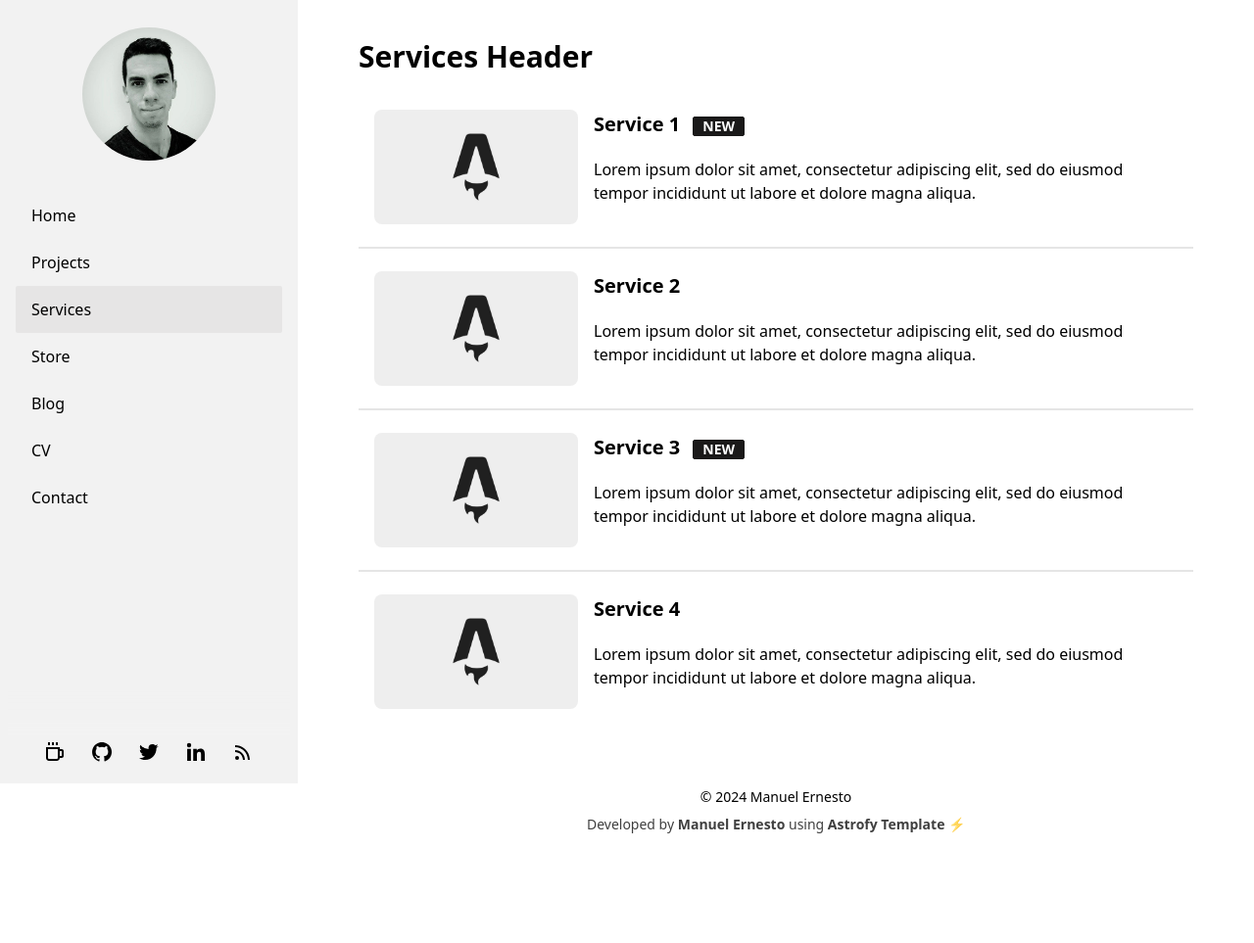
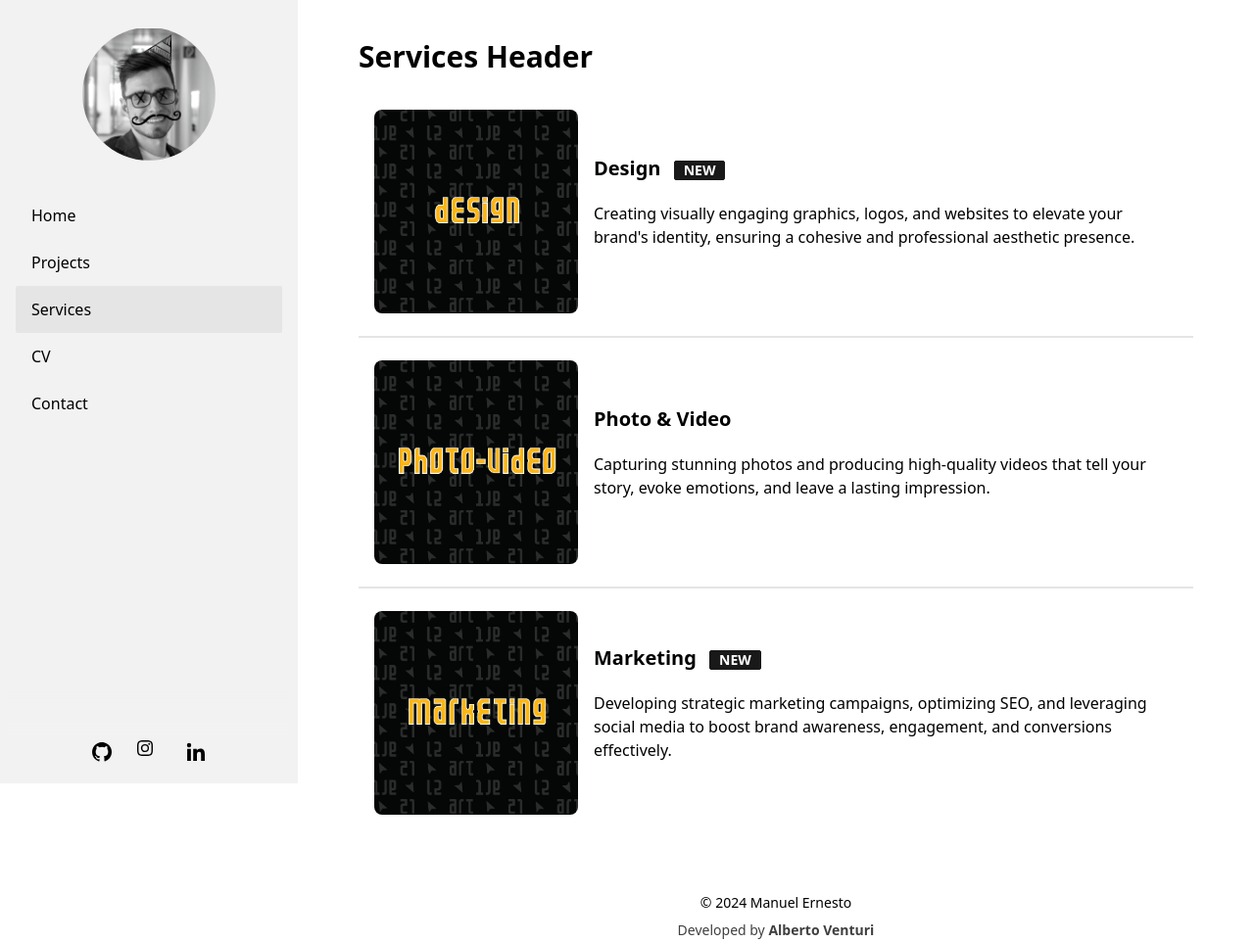
Before and after one commit to albi21dev/myportfolio, an Astro site: page /myportfolio/services in a window 1280 px wide. Shown: the whole page at 98% size. Before the commit the page ends 872 px from the top, so only its background shows below. Built offline with nearby package versions, Linux system fonts and the light colour scheme; Astro itself is replaced by a stand-in of ours.

Commit message:
update_content

```diff
--- a/src/components/BaseHead.astro
+++ b/src/components/BaseHead.astro
@@ -16,7 +16,7 @@
 <!-- Global Metadata -->
 <meta charset="utf-8" />
 <meta name="viewport" content="width=device-width,initial-scale=1" />
-<link rel="icon" type="image/svg+xml" href="/myportfolio/favicon.svg" />
+<link rel="icon" type="image/svg+xml" href="/myportfolio/favicon21.png" />
 <meta name="generator" content={Astro.generator} />
 
 <!-- Primary Meta Tags -->
--- a/src/components/Footer.astro
+++ b/src/components/Footer.astro
@@ -7,9 +7,7 @@
     &copy; {today.getFullYear()} Manuel Ernesto
   </div>
   <div class="inline opacity-75">
-    Developed by <a href="https://manuelernestog.github.io" target="_blank" class="font-bold">Manuel Ernesto</a> using
-    <!-- Thanks for using this template. You can keep this line to support my work :) -->
-    <a href="https://astrofy-template.netlify.app/" target="_blank" class="font-bold">Astrofy Template ⚡️</a>
+    Developed by <a href="https://albi21dev.github.io" target="_blank" class="font-bold">Alberto Venturi</a>
   </div>
 </footer>
 <style></style>
--- a/src/components/Header.astro
+++ b/src/components/Header.astro
@@ -10,7 +10,7 @@
       </label>
     </div>
     <div class="navbar-center">
-      <a class="btn btn-ghost normal-case text-xl" href="/myportfolio/">Manuel Ernesto ⚡️</a>
+      <a class="btn btn-ghost normal-case text-xl" href="/myportfolio/">Alberto Venturi ⚡️</a>
     </div>
     <div class="navbar-end"></div>
   </div>
--- a/src/components/SideBar.astro
+++ b/src/components/SideBar.astro
@@ -12,7 +12,7 @@
       <a href="/myportfolio/">
         <div class="avatar transition ease-in-out hover:scale-[102%] block m-auto">
           <div class="w-[8.5rem]">
-            <Image class="mask mask-circle" format="webp" width={300} height={300} src="/myportfolio/profile.webp" alt="Profile image" />
+            <Image class="mask mask-circle" format="webp" width={300} height={300} src="/myportfolio/albi21_profile.png" alt="Profile image" />
           </div>
         </div>
       </a>
--- a/src/components/SideBarFooter.astro
+++ b/src/components/SideBarFooter.astro
@@ -4,27 +4,8 @@
 </div>
 
 <div class="social-icons px-4 pb-5 pt-1 flex self-center justify-center sticky bottom-0 bg-base-200">
-    <a
-        href="https://manuelernestog.github.io/support-my-work/"
-        target="_blank"
-        class="mx-3"
-        aria-label="Support my work"
-        title="Support my work"
-    >
-        <svg
-            xmlns="http://www.w3.org/2000/svg"
-            width="24"
-            height="24"
-            viewBox="0 0 24 24"
-            style="fill: currentColor;transform: ;msFilter:;"
-            ><path
-                fill-rule="evenodd"
-                clip-rule="evenodd"
-                d="M5 2h2v3H5zm4 0h2v3H9zm4 0h2v3h-2zm6 7h-2V7H3v11c0 1.654 1.346 3 3 3h8c1.654 0 3-1.346 3-3h2c1.103 0 2-.897 2-2v-5c0-1.103-.897-2-2-2zm-4 9a1 1 0 0 1-1 1H6a1 1 0 0 1-1-1V9h10v9zm2-2v-5h2l.002 5H17z"
-            ></path></svg
-        >
     </a>
-    <a href="https://github.com/manuelernestog" target="_blank" class="mx-3" aria-label="Github" title="Github">
+    <a href="https://github.com/albi21dev" target="_blank" class="mx-3" aria-label="Github" title="Github">
         <svg
             xmlns="http://www.w3.org/2000/svg"
             width="24"
@@ -38,7 +19,11 @@
             ></path>
         </svg>
     </a>
-    <a href="https://twitter.com/manuelernestog" target="_blank" class="mx-3" aria-label="Twitter" title="Twitter">
+    <a href="https://www.instagram.com/albi21pics"
+       target="_blank"
+       class="mx-3"
+       aria-label="Instagram"
+       title="Instagram">
         <svg
             xmlns="http://www.w3.org/2000/svg"
             width="24"
@@ -46,12 +31,12 @@
             viewBox="0 0 24 24"
             style="fill: currentColor;transform: ;msFilter:;"
             ><path
-                d="M19.633 7.997c.013.175.013.349.013.523 0 5.325-4.053 11.461-11.46 11.461-2.282 0-4.402-.661-6.186-1.809.324.037.636.05.973.05a8.07 8.07 0 0 0 5.001-1.721 4.036 4.036 0 0 1-3.767-2.793c.249.037.499.062.761.062.361 0 .724-.05 1.061-.137a4.027 4.027 0 0 1-3.23-3.953v-.05c.537.299 1.16.486 1.82.511a4.022 4.022 0 0 1-1.796-3.354c0-.748.199-1.434.548-2.032a11.457 11.457 0 0 0 8.306 4.215c-.062-.3-.1-.611-.1-.923a4.026 4.026 0 0 1 4.028-4.028c1.16 0 2.207.486 2.943 1.272a7.957 7.957 0 0 0 2.556-.973 4.02 4.02 0 0 1-1.771 2.22 8.073 8.073 0 0 0 2.319-.624 8.645 8.645 0 0 1-2.019 2.083z"
-            ></path>
+             d="M8 0C5.829 0 5.556.01 4.703.048 3.85.088 3.269.222 2.76.42a3.9 3.9 0 0 0-1.417.923A3.9 3.9 0 0 0 .42 2.76C.222 3.268.087 3.85.048 4.7.01 5.555 0 5.827 0 8.001c0 2.172.01 2.444.048 3.297.04.852.174 1.433.372 1.942.205.526.478.972.923 1.417.444.445.89.719 1.416.923.51.198 1.09.333 1.942.372C5.555 15.99 5.827 16 8 16s2.444-.01 3.298-.048c.851-.04 1.434-.174 1.943-.372a3.9 3.9 0 0 0 1.416-.923c.445-.445.718-.891.923-1.417.197-.509.332-1.09.372-1.942C15.99 10.445 16 10.173 16 8s-.01-2.445-.048-3.299c-.04-.851-.175-1.433-.372-1.941a3.9 3.9 0 0 0-.923-1.417A3.9 3.9 0 0 0 13.24.42c-.51-.198-1.092-.333-1.943-.372C10.443.01 10.172 0 7.998 0zm-.717 1.442h.718c2.136 0 2.389.007 3.232.046.78.035 1.204.166 1.486.275.373.145.64.319.92.599s.453.546.598.92c.11.281.24.705.275 1.485.039.843.047 1.096.047 3.231s-.008 2.389-.047 3.232c-.035.78-.166 1.203-.275 1.485a2.5 2.5 0 0 1-.599.919c-.28.28-.546.453-.92.598-.28.11-.704.24-1.485.276-.843.038-1.096.047-3.232.047s-2.39-.009-3.233-.047c-.78-.036-1.203-.166-1.485-.276a2.5 2.5 0 0 1-.92-.598 2.5 2.5 0 0 1-.6-.92c-.109-.281-.24-.705-.275-1.485-.038-.843-.046-1.096-.046-3.233s.008-2.388.046-3.231c.036-.78.166-1.204.276-1.486.145-.373.319-.64.599-.92s.546-.453.92-.598c.282-.11.705-.24 1.485-.276.738-.034 1.024-.044 2.515-.045zm4.988 1.328a.96.96 0 1 0 0 1.92.96.96 0 0 0 0-1.92m-4.27 1.122a4.109 4.109 0 1 0 0 8.217 4.109 4.109 0 0 0 0-8.217m0 1.441a2.667 2.667 0 1 1 0 5.334 2.667 2.667 0 0 1 0-5.334"/>
+                </path>
         </svg>
     </a>
     <a
-        href="https://www.linkedin.com/in/manuelernestogr"
+        href="https://www.linkedin.com/in/albertovmsc"
         target="_blank"
         class="mx-3"
         aria-label="Linkedin"
@@ -68,17 +53,4 @@
             ></path>
         </svg>
     </a>
-
-    <a href="/rss.xml" target="_blank" class="mx-3" aria-label="RSS Feed" title="RSS Feed">
-        <svg
-            xmlns="http://www.w3.org/2000/svg"
-            width="24"
-            height="24"
-            viewBox="0 0 24 24"
-            style="fill: currentColor;transform: ;msFilter:;"
-            ><path d="M19 20.001C19 11.729 12.271 5 4 5v2c7.168 0 13 5.832 13 13.001h2z"></path><path
-                d="M12 20.001h2C14 14.486 9.514 10 4 10v2c4.411 0 8 3.589 8 8.001z"></path><circle cx="6" cy="18" r="2"
-            ></circle>
-        </svg>
-    </a>
 </div>
--- a/src/components/SideBarMenu.astro
+++ b/src/components/SideBarMenu.astro
@@ -7,13 +7,11 @@
     <li><a class="py-3 text-base" id="home" href="/myportfolio/">Home</a></li>
     <li><a class="py-3 text-base" id="projects" href="/myportfolio/projects">Projects</a></li>
     <li><a class="py-3 text-base" id="services" href="/myportfolio/services">Services</a></li>
-    <li><a class="py-3 text-base" id="store" href="/myportfolio/store">Store</a></li>
-    <li><a class="py-3 text-base" id="blog" href="/myportfolio/blog/">Blog</a></li>
     <li><a class="py-3 text-base" id="cv" href="/myportfolio/cv">CV</a></li>
     <li>
         <a
             class="py-3 text-base"
-            href="mailto:contact.manuelernestog@gmail.com"
+            href="mailto:contact.ing.alberto.venturi@gmail.com"
             target="_blank"
             referrerpolicy="no-referrer-when-downgrade">Contact</a
         >
--- a/src/pages/cv.astro
+++ b/src/pages/cv.astro
@@ -9,7 +9,7 @@
   </div>
 
   <div class="mb-10 text-justify">
-    I am an art director and marketing specialist with excellent leadership skills and an unquenchable thirst for knowledge. My passionate affinity for photography and video production enriches my skills and contributes significantly to enhancing my results.
+    I'm an art director and marketing specialist with a knack for leading teams and a never-ending curiosity for learning new things. My love for photography and video production not only fuels my creativity but also adds that extra sparkle to my work, making everything I touch just a little more awesome.
   </div>
 
   <div class="mb-5">
@@ -127,7 +127,7 @@
     <li>Wix</li>
     <li>Astro</li>
   </ul>
-  <ul>
+  <ul class="list-disc md:columns-5 columns-2 mx-6">
     <p>Marketing</p>
     <li>Market Research</li>
     <li>Copywriting</li>
@@ -140,7 +140,7 @@
     <li>LinkedIn Campaign</li>
     <li>Google Analytics</li>
   </ul>
-  <ul>
+  <ul class="list-disc md:columns-5 columns-2 mx-6">
     <p>Management</p>
     <li>Planning</li>
     <li>Budgeting</li>
--- a/src/pages/services.astro
+++ b/src/pages/services.astro
@@ -9,32 +9,25 @@
   </div>
 
   <HorizontalCard
-    title="Service 1"
-    img="/myportfolio/post_img.webp"
-    desc="Lorem ipsum dolor sit amet, consectetur adipiscing elit, sed do eiusmod tempor incididunt ut labore et dolore magna aliqua."
+    title="Design"
+    img="/myportfolio/design.jpg"
+    desc="Creating visually engaging graphics, logos, and websites to elevate your brand's identity, ensuring a cohesive and professional aesthetic presence."
     badge="NEW"
     url="#"
   />
   <div class="divider my-0"></div>
   <HorizontalCard
-    title="Service 2"
-    img="/myportfolio/post_img.webp"
-    desc="Lorem ipsum dolor sit amet, consectetur adipiscing elit, sed do eiusmod tempor incididunt ut labore et dolore magna aliqua."
+    title="Photo & Video"
+    img="/myportfolio/photovideo.jpg"
+    desc="Capturing stunning photos and producing high-quality videos that tell your story, evoke emotions, and leave a lasting impression."
     url="#"
   />
   <div class="divider my-0"></div>
   <HorizontalCard
-    title="Service 3"
-    img="/myportfolio/post_img.webp"
-    desc="Lorem ipsum dolor sit amet, consectetur adipiscing elit, sed do eiusmod tempor incididunt ut labore et dolore magna aliqua."
+    title="Marketing"
+    img="/myportfolio/marketing.jpg"
+    desc="Developing strategic marketing campaigns, optimizing SEO, and leveraging social media to boost brand awareness, engagement, and conversions effectively."
     url="#"
     badge="NEW"
   />
-  <div class="divider my-0"></div>
-  <HorizontalCard
-    title="Service 4"
-    img="/myportfolio/post_img.webp"
-    desc="Lorem ipsum dolor sit amet, consectetur adipiscing elit, sed do eiusmod tempor incididunt ut labore et dolore magna aliqua."
-    url="#"
-  />
 </BaseLayout>
```
Also changed, not shown: mylogo.jpg (added), public/Asset 1-100.jpg (added), public/albi21_profile.png (added), public/design.jpg (added), public/favicon21.png (added), public/insta.svg (added), public/marketing.jpg (added), public/photovideo.jpg (added).
